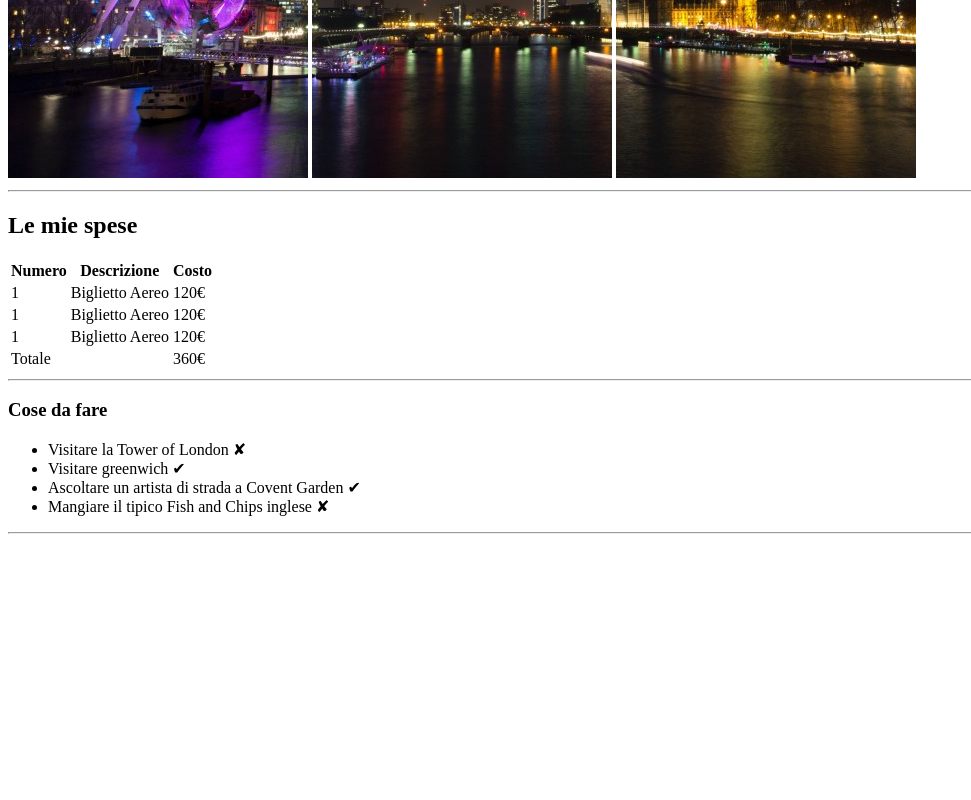
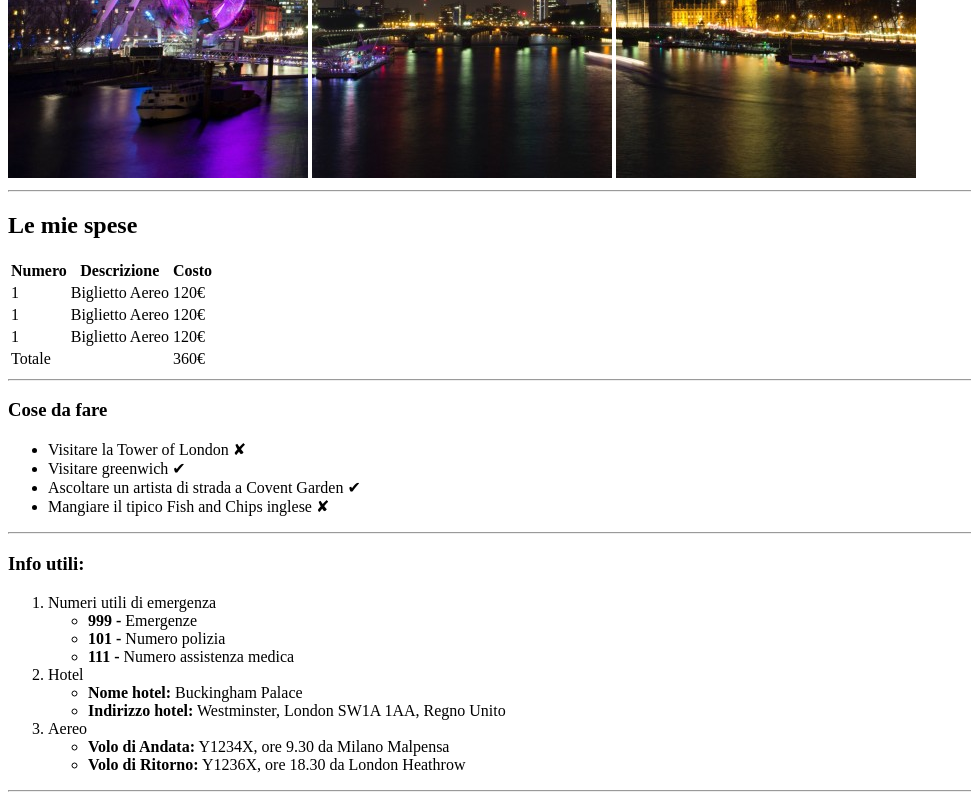
Before and after one commit to MarcoFonti/html-london-trip, a plain HTML site: page index.html in a window 1280 px wide. Shown: the part 502-1302 px from the top of the page, without its empty margins (0-971 px from the left). Before the commit the page ends 1044 px from the top, so only its background shows below. Drawn offline with Linux system fonts and the light colour scheme.

Commit message:
add info section

```diff
--- a/index.html
+++ b/index.html
@@ -56,6 +56,7 @@
             </table>
             <hr>
         </section>
+        <!-- Sezione cose da visitare-->
         <section  id="visit">
             <h3>Cose da fare</h3>
             <ul>
@@ -66,6 +67,32 @@
             </ul>
             <hr>
         </section>
+        <!-- Sezione info viaggio -->
+        <section id="info">
+            <h3>Info utili:</h3>
+            <ol>
+                <li>Numeri utili di emergenza
+                    <ul>
+                        <li><strong>999 -</strong> Emergenze</li>
+                        <li><strong>101 -</strong> Numero polizia</li>
+                        <li><strong>111 -</strong> Numero assistenza medica</li>
+                    </ul>
+                </li>
+                <li>Hotel
+                    <ul>
+                        <li><b>Nome hotel:</b> Buckingham Palace</li>
+                        <li><b>Indirizzo hotel:</b> Westminster, London SW1A 1AA, Regno Unito</li>
+                    </ul>
+                </li>
+                <li>Aereo
+                    <ul>
+                        <li><b>Volo di Andata:</b> Y1234X, ore 9.30 da Milano Malpensa</li>
+                        <li><b>Volo di Ritorno:</b> Y1236X, ore 18.30 da London Heathrow</li>
+                    </ul>
+                </li>
+            </ol>
+            <hr>
+        </section>
     </main>
 </body>
 </html>
```
